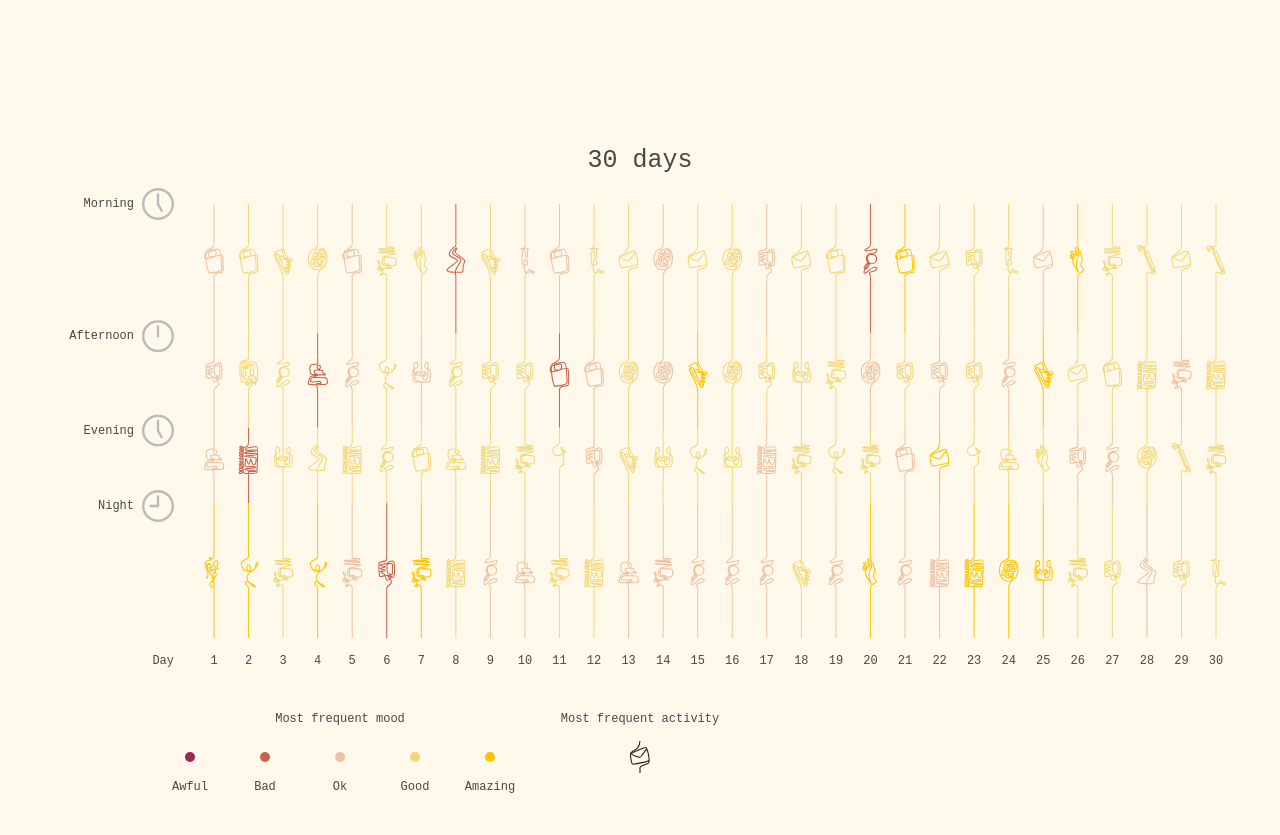
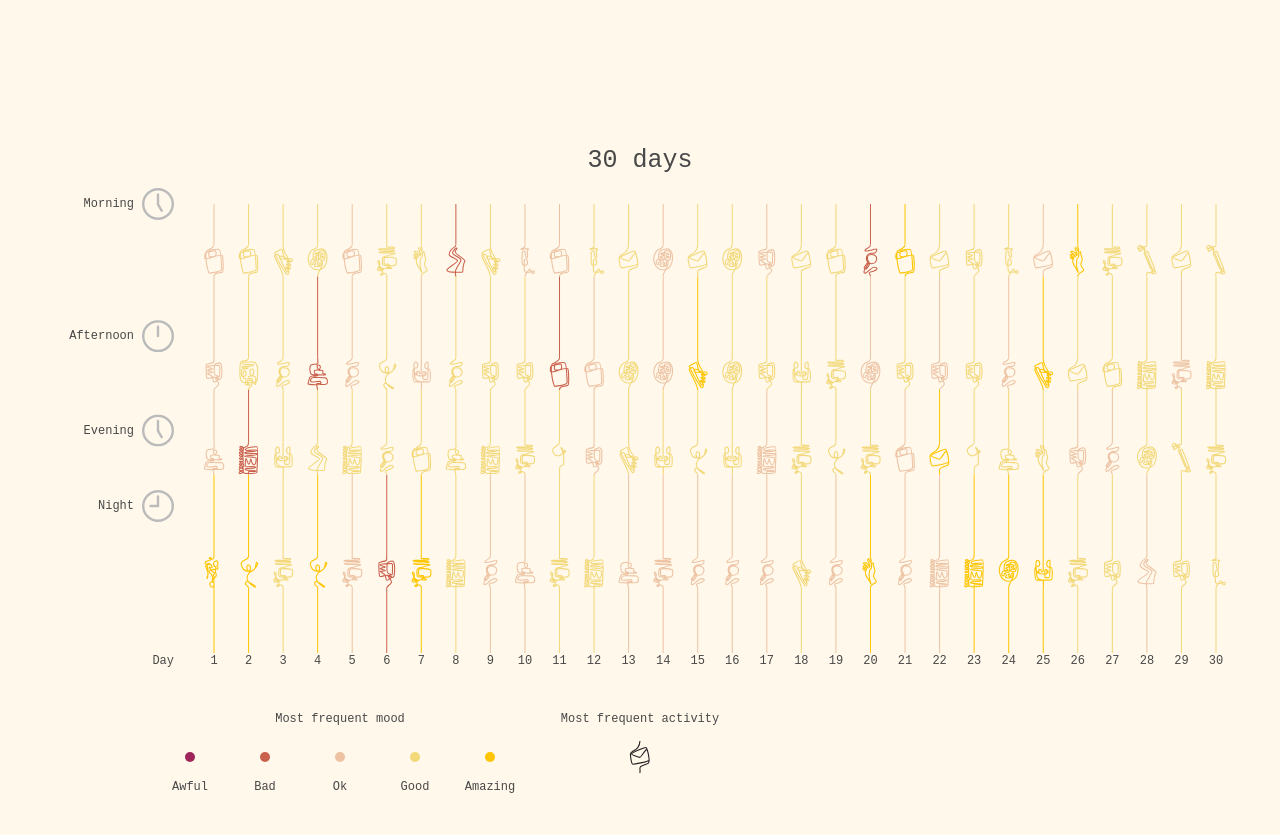
Before and after one commit to piabocanegra/odyssee, a plain HTML site: page gallery.html in a window 1280 px wide. Shown: the part 9180-10015 px from the top of the page. Drawn offline with nearby package versions, Linux system fonts and the light colour scheme; a web font is replaced by a local one.

Commit message:
Clean up lines and add tooltip for bivar time vis

```diff
--- a/gallery.html
+++ b/gallery.html
@@ -227,6 +227,11 @@
             drawIkigaiVis(".ikigaiVis", everyoneData, ikigaiData);
 
             let timeData = await d3.csv("time.csv");
+            timeData.forEach(e => {
+                let activity = e[keys.time.activity];
+                activityShortToLong[activity.split(":")[0]] = (activity.split(":")[1]).substring(1).split("(")[0]
+            });
+            console.log(activityShortToLong)
             drawMorningNightVis(".morningNightVis", timeData);
             drawThirtyDaysVis(".thirtyDays", timeData);
             drawThirtyDaysVis(".thirtyDaysInd", timeData, email);
--- a/javascript/thirtyDays.js
+++ b/javascript/thirtyDays.js
@@ -165,63 +165,62 @@ function drawThirtyDaysVis(svgClass, timeData, email = null) {
             x: monthXScale(day),
             y: timeYScale(24) + graphAttr.verticalPadding
         });
-        let lineEnd = null;
+        let data = [];
         Object.keys(timeSegments).forEach(segment => {
             let timeSegment = timeSegments[segment];
             let moods = monthMap[day][segment].mood;
             let activities = monthMap[day][segment].activity;
-            let data = monthMap[day][segment].data;
-            let g = bivarTimeGraph.append("g");
-            if (moods.length > 0 && activities.length > 0 && data.length > 0) {
+            if (moods.length > 0 && activities.length > 0) {
                 if (email == null) {
                     let mostFrequentMood = getModeFromList(moods);
                     let mostFrequentActivity = getModeFromList(activities);
-                    data = [{
+                    data.push([{
                         mood: mostFrequentMood,
                         activity: mostFrequentActivity,
-                        hourFromFive: (timeSegment.start + timeSegment.end) / 2
-                    }]
+                        hourFromFive: (timeSegment.start + timeSegment.end) / 2,
+                        frequency: moods.length
+                    }])
+                } else {
+                    data.push(monthMap[day][segment].data)
                 }
+            }
+        });
+        data = data.flat().sort((a, b) => { return a.hourFromFive < b.hourFromFive ? -1 : 1 });
+        let lineEnd = null;
+        let g = bivarTimeGraph.append("g");
+        // console.log(day)
+        // console.log(data)
         data.forEach((d, i) => {
             let mood = d.mood;
-                    let activity = d.activity;
+            let activity = d.activity.substring(0, 2);
             let hourFromFive = d.hourFromFive;
-                    let start = lineEnd == null ? timeYScale(timeSegment.start) : lineEnd;
+            let start = lineEnd == null ? timeYScale(0) : lineEnd;
             let end = timeYScale(hourFromFive) - iconSize / 2;
+            end = start <= end ? end : start;
             g.append("line")
                 .attr("x1", monthXScale(day))
                 .attr("x2", monthXScale(day))
                 .attr("y1", start)
                 .attr("y2", end)
                 .attr("stroke", colorHexArray[mood])
-                        // .attr("stroke-linecap", "round")
                 .attr("stroke-width", strokeWidth);
             g.append("image")
-                        .attr("xlink:href", "images/" + (activity.substring(0, 2)) + ".svg")
+                .attr("xlink:href", "images/" + activity + ".svg")
                 .attr("x", monthXScale(day) - iconSize / 2)
                 .attr("y", timeYScale(hourFromFive) - iconSize / 2)
                 .attr("width", iconSize)
                 .attr("height", iconSize)
                 .style('filter', function() {
                     return 'url(#' + mood + ')';
-                        });
-                    start = timeYScale(hourFromFive) + iconSize / 2;
-                    end = (i + 1) >= data.length ? timeYScale(timeSegment.end) + (segment == "night" ? 0 : iconSize / 2) :
-                        (timeYScale(hourFromFive) + timeYScale(data[i + 1])) / 2;
-                    g.append("line")
-                        .attr("x1", monthXScale(day))
-                        .attr("x2", monthXScale(day))
-                        .attr("y1", start)
-                        .attr("y2", end)
-                        .attr("stroke", colorHexArray[mood])
-                        // .attr("stroke-linecap", "round")
-                        .attr("stroke-width", strokeWidth);
-                    g.on("mousemove", function() {
+                }).on("mousemove", function() {
                     let tooltipText = ""
                     if (email == null) {
-                            tooltipText = "<b>MOST FREQUENT ACTIVITY:</b> " + activityShortToLong[activity.substring(0, 2)].toLowerCase() +
+                        tooltipText = "<b>MOST FREQUENT ACTIVITY:</b> " + (activityShortToLong[activity].toLowerCase()) +
                             "</br></br><b>MOST FREQUENT MOOD: </b>" + mood.toLowerCase() +
-                                "</br></br><b>FREQUENCY: </b>" + moods.length;
+                            "</br></br><b>FREQUENCY: </b>" + d.frequency;
+                    } else {
+                        tooltipText = "<b>ACTIVITY:</b> " + (activityShortToLong[activity].toLowerCase()) +
+                            "</br></br><b>MOOD: </b>" + mood.toLowerCase();
                     }
                     // Show tooltip.
                     tooltip.html(tooltipText)
@@ -237,20 +236,17 @@ function drawThirtyDaysVis(svgClass, timeData, email = null) {
                 }).on("mouseout", function() {
                     tooltip.style("visibility", "hidden");
                 });
-                    lineEnd = end;
-                })
-            } else {
-                // Handle no data with grey line.
+            start = timeYScale(hourFromFive) + iconSize / 2;
+            end = (i + 1) >= data.length ? timeYScale(24) - graphAttr.verticalPadding : (timeYScale(hourFromFive) + timeYScale(data[i + 1])) / 2;
+            end = start <= end ? end : start;
             g.append("line")
                 .attr("x1", monthXScale(day))
                 .attr("x2", monthXScale(day))
-                    .attr("y1", lineEnd == null ? timeYScale(timeSegment.start) : lineEnd)
-                    .attr("y2", timeYScale(timeSegment.end) + (segment == "night" ? 0 : iconSize / 2))
-                    .attr("stroke", "lightgrey")
-                    // .attr("stroke-linecap", "round")
+                .attr("y1", start)
+                .attr("y2", end)
+                .attr("stroke", colorHexArray[mood])
                 .attr("stroke-width", strokeWidth);
-                lineEnd = timeYScale(timeSegment.end) + (segment == "night" ? 0 : iconSize / 2);
-            }
+            lineEnd = end;
         });
     });
 
```
Lines whose indentation alone changed are shown as unchanged.
